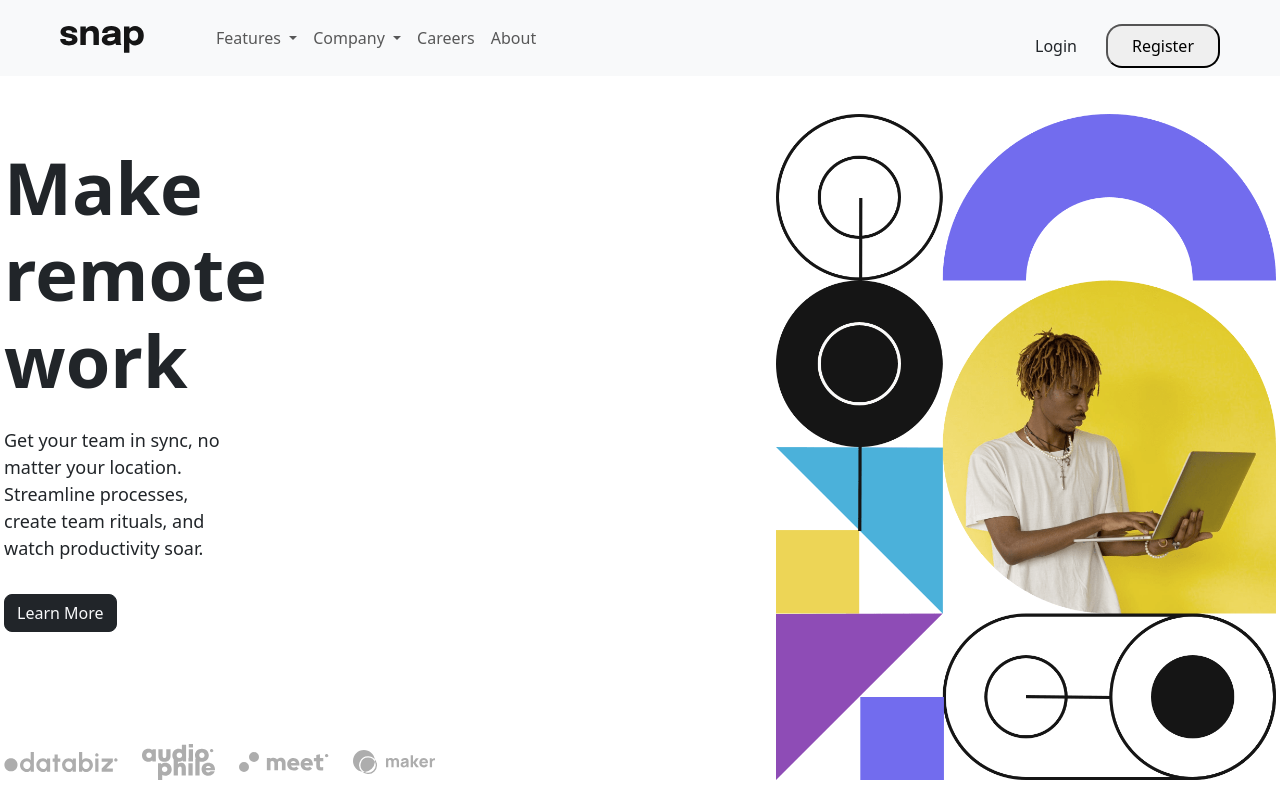
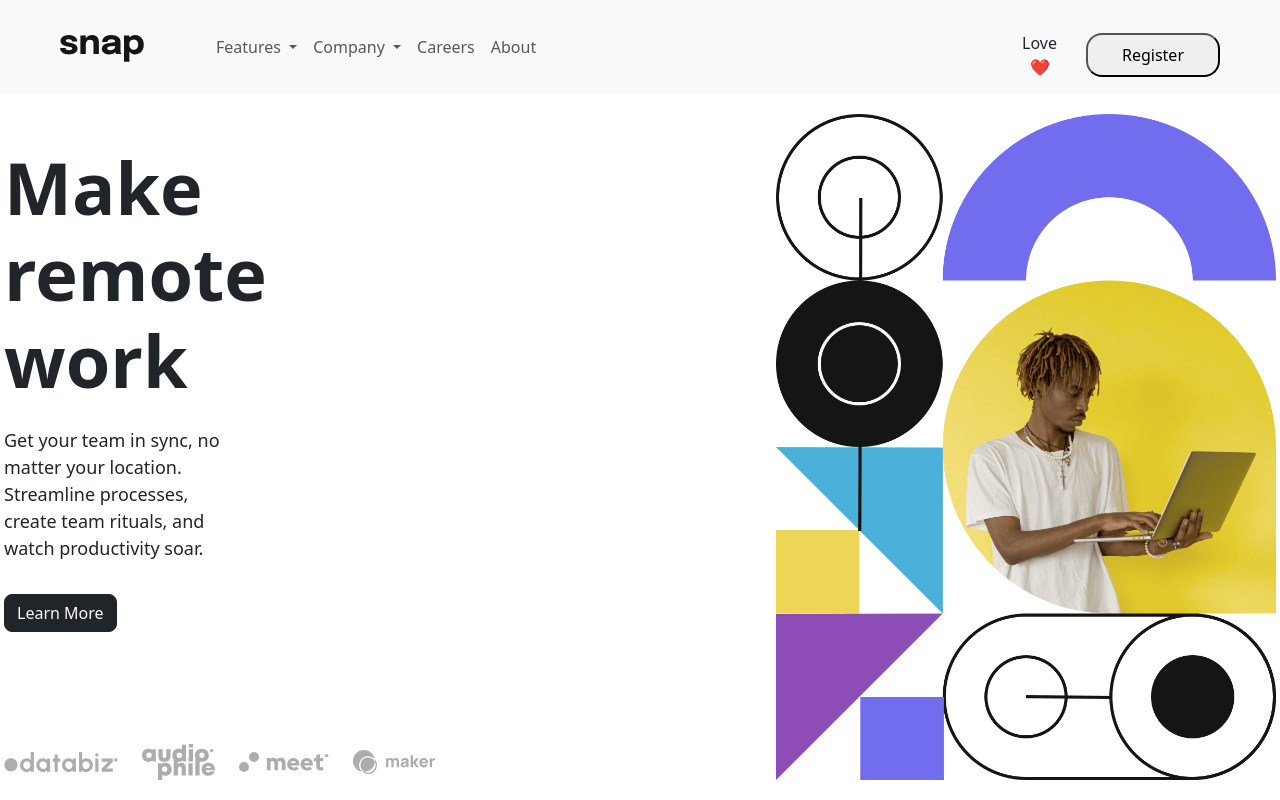
Before and after one commit to cosmasonyekwelu/intro-sec, a plain HTML site: page index.html in a window 1280 px wide. Drawn offline with nearby package versions, Linux system fonts and the light colour scheme.

Commit message:
updated emoji love

```diff
--- a/index.html
+++ b/index.html
@@ -124,7 +124,7 @@
               class="d-flex flex-column align-items-center mt-3 gap-3 flex-md-row"
               role="search"
             >
-              <a class="btn" href="#">Login</a>
+              <a class="btn" href="#">Love❤️</a>
               <button class="py-2 rounded-4 w-100 px-md-4" type="submit">
                 Register
               </button>
```
